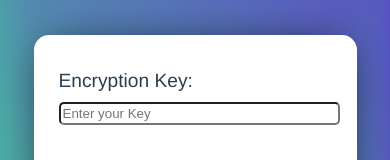
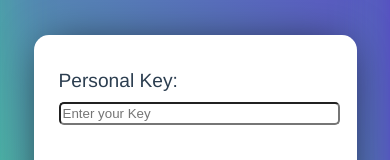
Before and after one commit to ayruun/caesar-cipher, a Vue app: page / in a window 390 px wide. Both pictures are taken after a click on the element "Decrypt". Shown: the part 255-415 px from the top of the page. Built offline with nearby package versions, Linux system fonts and the light colour scheme.

Commit message:
optimize for mobile input

```diff
--- a/src/components/TabDecrypt.vue
+++ b/src/components/TabDecrypt.vue
@@ -1,7 +1,7 @@
 <template>
   <div class="tab-decrypt">
-    <p class="headlines">Encryption Key:</p>
-    <input v-model="inputKey" placeholder="Enter your Key">
+    <p class="headlines">Personal Key:</p>
+    <input inputmode="numeric" v-model="inputKey" placeholder="Enter your Key">
 
     <p class="headlines">Enter the Message:</p>
     <input id="decrypted-msg" v-model="inputMessage" placeholder="Enter your Message">
--- a/src/components/TabEncrypt.vue
+++ b/src/components/TabEncrypt.vue
@@ -51,7 +51,7 @@ export default {
       window.getSelection().removeAllRanges();
       let strToFocus = document.querySelector("#focus-msg");
       strToFocus.setAttribute("type", "text");
-      strToFocus.select();
+      setTimeout(function() {strToFocus.select();}, 50);
     },
     generateKey() {
       let min = 100;
```
